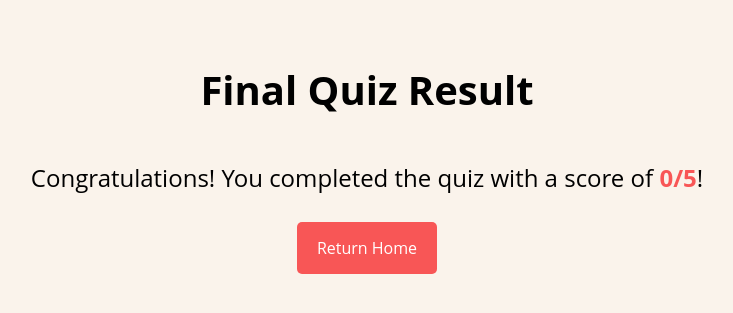
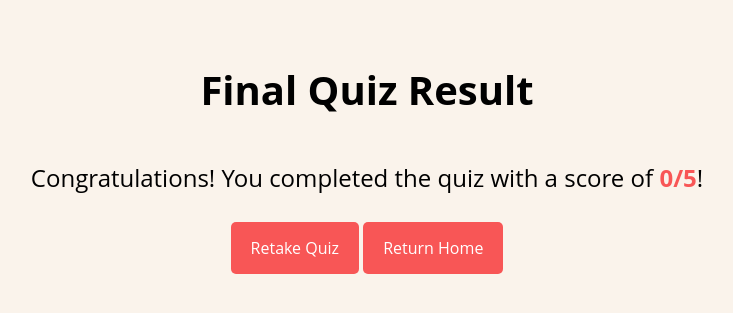
Before and after one commit to allisoncui/ui-final, a Flask app: page /quiz_result in a window 1280 px wide. Shown: the top 313 px of the page, without its empty margins (273-1006 px from the left). Run offline with Flask 3, Linux system fonts and the light colour scheme.

Commit message:
Update final_result.html

```diff
--- a/templates/final_result.html
+++ b/templates/final_result.html
@@ -3,13 +3,17 @@
 <head>
     <meta charset="UTF-8">
     <meta name="viewport" content="width=device-width, initial-scale=1.0">
-    <link rel="stylesheet" href="../static/main.css">
+    <link rel="stylesheet" href="static/main.css">
     <title>Final Quiz Result - Haggling 101</title>
 </head>
 <body>
     <div class="quiz-result-container">
         <h1 class="quiz-result-title">Final Quiz Result</h1>
-        <p class="quiz-result-text">Congratulations! You completed the quiz with a score of <span class="quiz-score">{{ score }}/{{ total_questions }}</span>!</p>
+        <p class="quiz-result-text">
+            Congratulations! You completed the quiz with a score of
+            <span class="quiz-score">{{ score }}/{{ total_questions }}</span>!
+        </p>
+        <a href="/quiz" class="quiz-retake-button">Retake Quiz</a>
         <a href="/" class="quiz-retake-button">Return Home</a>
     </div>
 </body>
```
